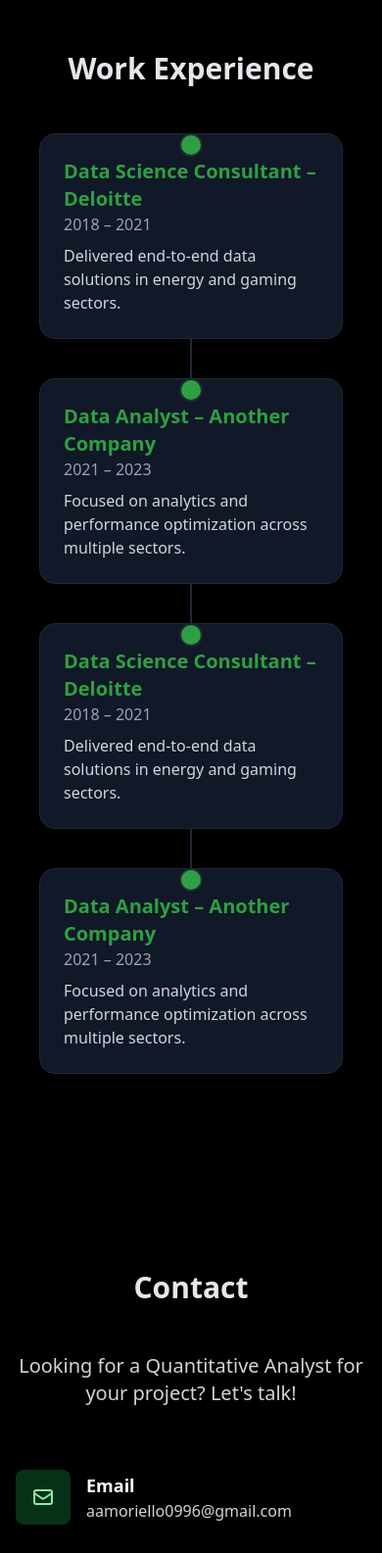
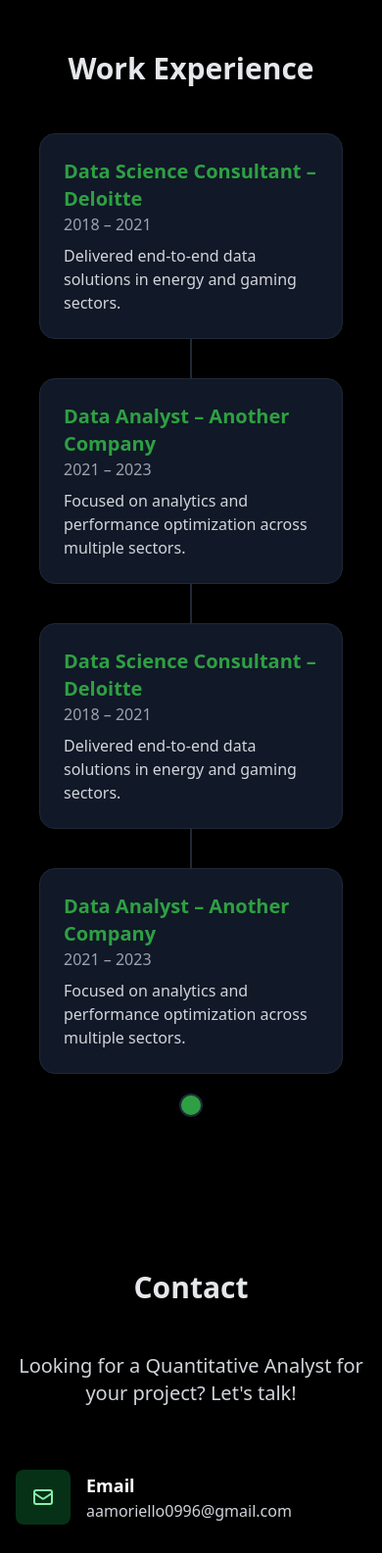
Before and after one commit to carmela-scoglio/portfolio-angelo-amoriello, a plain HTML site: page index.html in a window 390 px wide. Shown: the part 4700-6285 px from the top of the page at 98% size. Drawn offline with nearby package versions, Linux system fonts and the light colour scheme.

Commit message:
timeline mobile

```diff
--- a/index.html
+++ b/index.html
@@ -287,7 +287,6 @@ I have strong expertise in Operations Research, including linear and non-linear
 
         <!-- Item 1 -->
         <div class="mb-10 flex flex-col md:flex-row items-center justify-between relative">
-          <!-- Box a sinistra -->
           <div class="md:w-1/2 w-full md:pr-6">
             <div class="bg-gray-900 p-6 rounded-2xl border border-gray-800">
               <h3 class="text-xl font-semibold text-[#2ea043]">Data Science Consultant – Deloitte</h3>
@@ -298,13 +297,16 @@ I have strong expertise in Operations Research, including linear and non-linear
             </div>
           </div>
 
-          <!-- Pallino al centro -->
-          <div class="absolute left-1/2 transform -translate-x-1/2 w-6 h-6 bg-[#2ea043] rounded-full border-2 border-gray-800"></div>
+          <!-- Pallino desktop -->
+          <div class="hidden md:block absolute left-1/2 transform -translate-x-1/2 w-6 h-6 bg-[#2ea043] rounded-full border-2 border-gray-800 top-1/2 -translate-y-1/2"></div>
         </div>
+
+        <!-- Pallino mobile tra Item 1 e 2 -->
+        <div class="md:hidden absolute left-1/2 transform -translate-x-1/2 w-6 h-6 bg-[#2ea043] rounded-full border-2 border-gray-800"
+            style="top: calc(100% + 20px);"></div>
 
         <!-- Item 2 -->
         <div class="mb-10 flex flex-col md:flex-row-reverse items-center justify-between relative">
-          <!-- Box a destra -->
           <div class="md:w-1/2 w-full md:pl-6">
             <div class="bg-gray-900 p-6 rounded-2xl border border-gray-800">
               <h3 class="text-xl font-semibold text-[#2ea043]">Data Analyst – Another Company</h3>
@@ -315,13 +317,16 @@ I have strong expertise in Operations Research, including linear and non-linear
             </div>
           </div>
 
-          <!-- Pallino al centro -->
-          <div class="absolute left-1/2 transform -translate-x-1/2 w-6 h-6 bg-[#2ea043] rounded-full border-2 border-gray-800"></div>
+          <!-- Pallino desktop -->
+          <div class="hidden md:block absolute left-1/2 transform -translate-x-1/2 w-6 h-6 bg-[#2ea043] rounded-full border-2 border-gray-800 top-1/2 -translate-y-1/2"></div>
         </div>
 
-      <!-- Item 3 -->
+        <!-- Pallino mobile tra Item 2 e 3 -->
+        <div class="md:hidden absolute left-1/2 transform -translate-x-1/2 w-6 h-6 bg-[#2ea043] rounded-full border-2 border-gray-800"
+            style="top: calc(200% + 40px);"></div>
+
+        <!-- Item 3 -->
         <div class="mb-10 flex flex-col md:flex-row items-center justify-between relative">
-          <!-- Box a sinistra -->
           <div class="md:w-1/2 w-full md:pr-6">
             <div class="bg-gray-900 p-6 rounded-2xl border border-gray-800">
               <h3 class="text-xl font-semibold text-[#2ea043]">Data Science Consultant – Deloitte</h3>
@@ -332,13 +337,16 @@ I have strong expertise in Operations Research, including linear and non-linear
             </div>
           </div>
 
-          <!-- Pallino al centro -->
-          <div class="absolute left-1/2 transform -translate-x-1/2 w-6 h-6 bg-[#2ea043] rounded-full border-2 border-gray-800"></div>
+          <!-- Pallino desktop -->
+          <div class="hidden md:block absolute left-1/2 transform -translate-x-1/2 w-6 h-6 bg-[#2ea043] rounded-full border-2 border-gray-800 top-1/2 -translate-y-1/2"></div>
         </div>
+
+        <!-- Pallino mobile tra Item 3 e 4 -->
+        <div class="md:hidden absolute left-1/2 transform -translate-x-1/2 w-6 h-6 bg-[#2ea043] rounded-full border-2 border-gray-800"
+            style="top: calc(300% + 60px);"></div>
 
         <!-- Item 4 -->
         <div class="mb-10 flex flex-col md:flex-row-reverse items-center justify-between relative">
-          <!-- Box a destra -->
           <div class="md:w-1/2 w-full md:pl-6">
             <div class="bg-gray-900 p-6 rounded-2xl border border-gray-800">
               <h3 class="text-xl font-semibold text-[#2ea043]">Data Analyst – Another Company</h3>
@@ -349,12 +357,12 @@ I have strong expertise in Operations Research, including linear and non-linear
             </div>
           </div>
 
-          <!-- Pallino al centro -->
-          <div class="absolute left-1/2 transform -translate-x-1/2 w-6 h-6 bg-[#2ea043] rounded-full border-2 border-gray-800"></div>
+          <!-- Pallino desktop -->
+          <div class="hidden md:block absolute left-1/2 transform -translate-x-1/2 w-6 h-6 bg-[#2ea043] rounded-full border-2 border-gray-800 top-1/2 -translate-y-1/2"></div>
         </div>
       </div>
+    </section>
 
-    </section>
 
 
     <!-- Contact -->
```
